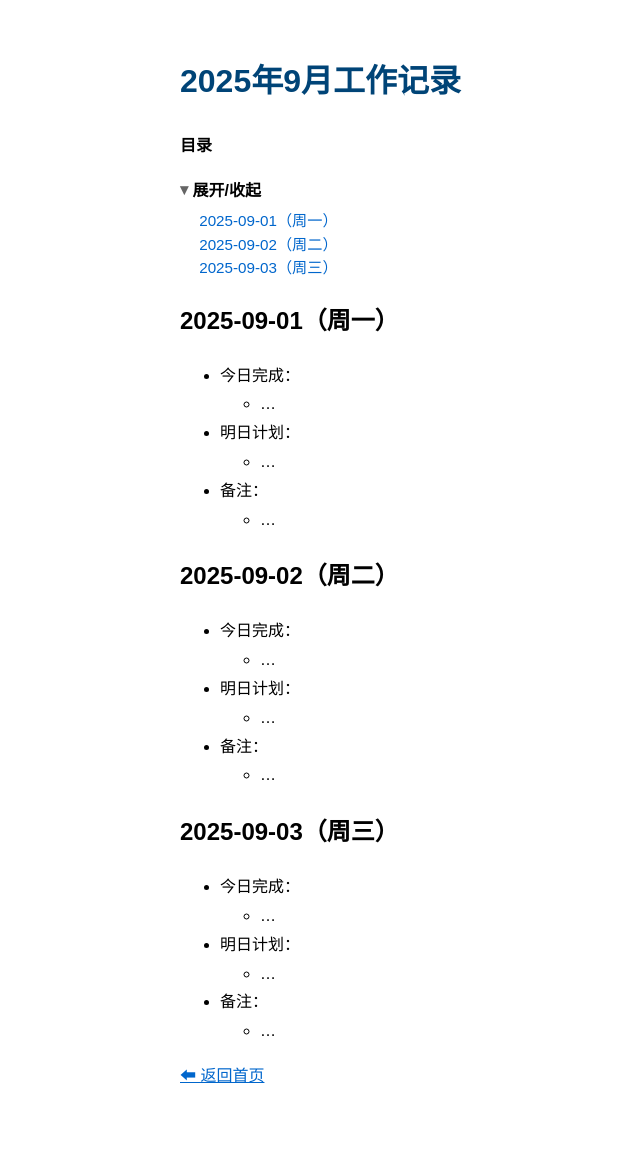
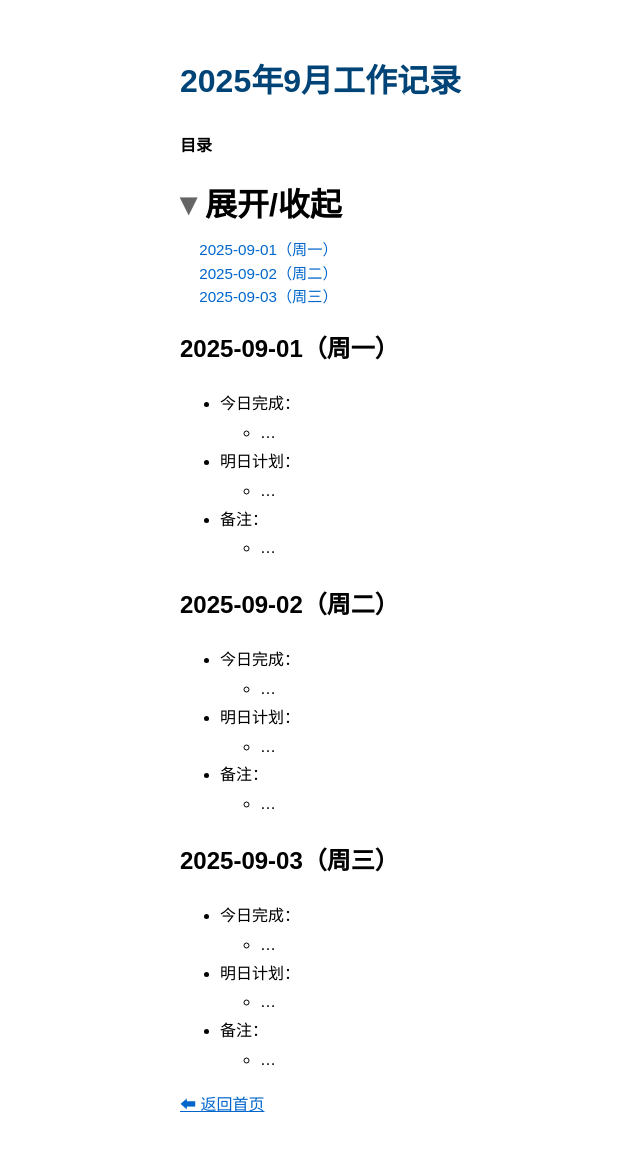
Before and after one commit to tengwen2018/tengwen2018.github.io, a Jekyll site: the page built from _notes/2025-09.md, in a window 1280 px wide. Shown: the whole page, without its empty margins (60-700 px from the left). Built offline with Jekyll 4.4.1, drawn with Linux system fonts in a browser that asks for light colours; before the commit the page ends 1139 px from its top, so only the background shows below that.

Commit message:
Update note.html

```diff
--- a/_layouts/note.html
+++ b/_layouts/note.html
@@ -74,4 +74,11 @@
   /* 更紧凑的正文列表 */
   .note-body ul { margin: .25rem 0 .5rem 1.2rem; }
   .note-body li { margin: .1rem 0; }
+
+    /* 控制折叠/展开标题的样式 */
+  details > summary {
+    font-size: 2rem;   /* 调大字体，例如 1.2 倍 */
+    font-weight: bold;   /* 加粗 */
+    cursor: pointer;     /* 鼠标变成小手 */
+  }
 </style>
```
